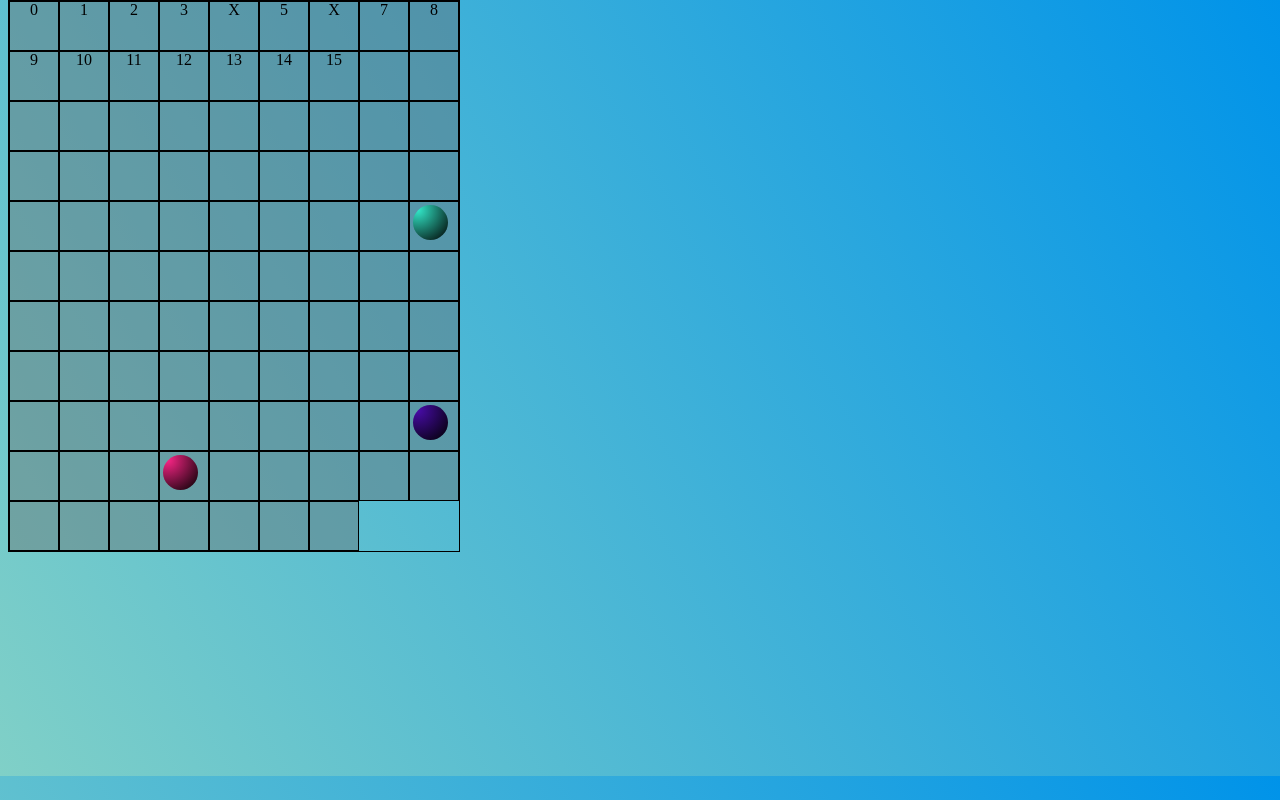
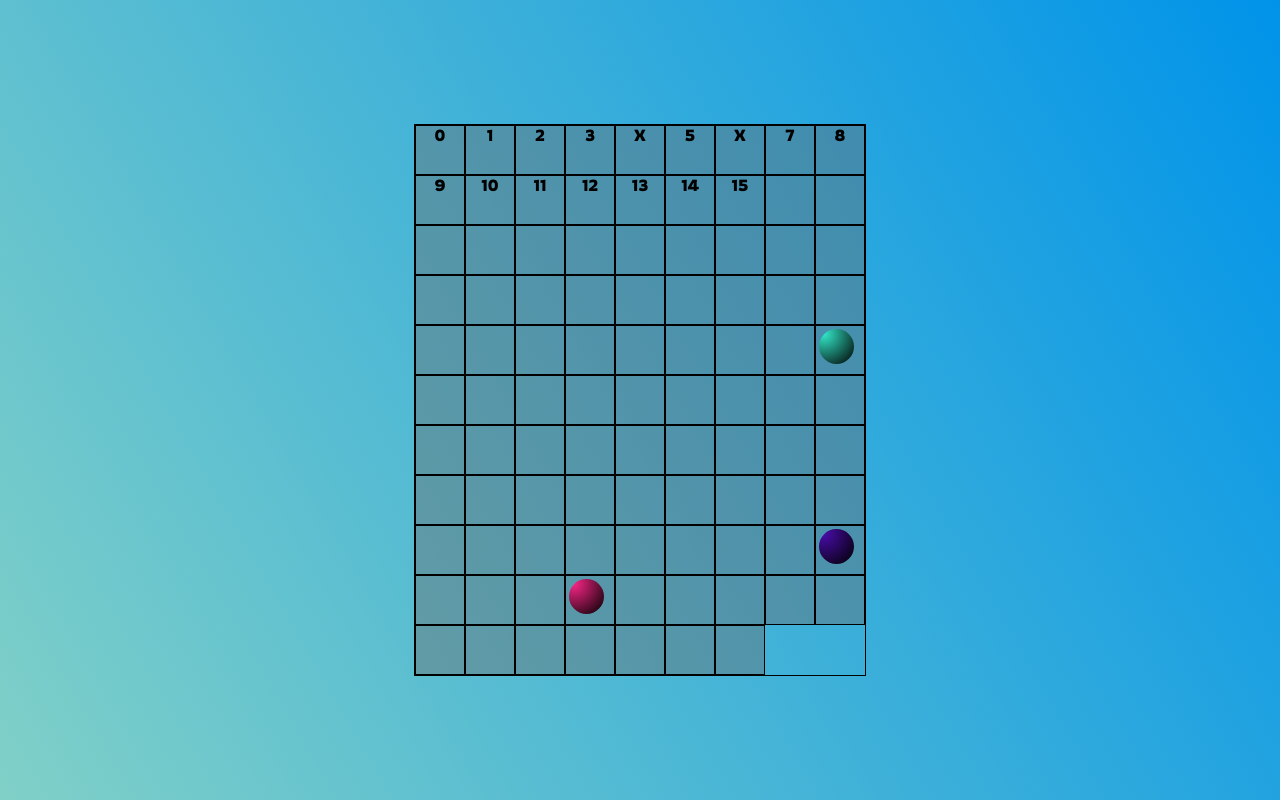
Before and after one commit to MrSaper112/Balls, a website built with webpack: page index.html in a window 1280 px wide. Built offline with nearby package versions, Linux system fonts and the light colour scheme.

Commit message:
Update style.css

```diff
--- a/styles/style.css
+++ b/styles/style.css
@@ -1,21 +1,47 @@
+@import url('https://fonts.googleapis.com/css2?family=Rowdies:wght@300;400&display=swap');
 body {
-      height: 97vh;
-    background-color: #0093E9;
-    background-image: linear-gradient(240deg, #0093E9 0%, #80D0C7 100%);
-    margin-bottom: 0px;
-    margin-top: 0px;
+  height: 100vh;
+  background-color: #0093E9;
+  background-image: linear-gradient(240deg, #0093E9 0%, #80D0C7 100%);
+  margin-bottom: 0px;
+  display: flex;
+  margin-top: 0px;
+  align-items: center;
+  flex-direction: column;
+  justify-content: center;
+  font-family: 'Rowdies', cursive;
 }
 #plane {
   float: left;
-  width: 200px;
+  width: 450px;
   border: 1px solid black;
+  display: flex;
+  flex-wrap: wrap;
 }
 #plane > div {
   width: 50px;
   height: 50px;
   background-color: #69696969;
-  display: inline-block;
-  order: 2px solid black;
+  display: block;
   box-shadow: inset 0px 0px 0px 1px black;
   box-sizing: border-box;
+  text-align: center;
 }
+#nextThree {
+  display: flex;
+}
+.circle {
+  display: block;
+  background: black;
+  border-radius: 100%;
+  height: 35px;
+  width: 35px;
+  margin: 0;
+  margin-left: 4px;
+  margin-top: 4px;
+}
+.points {
+  font-size: 30px;
+  padding: 5px;
+  display: flex;
+}
```
